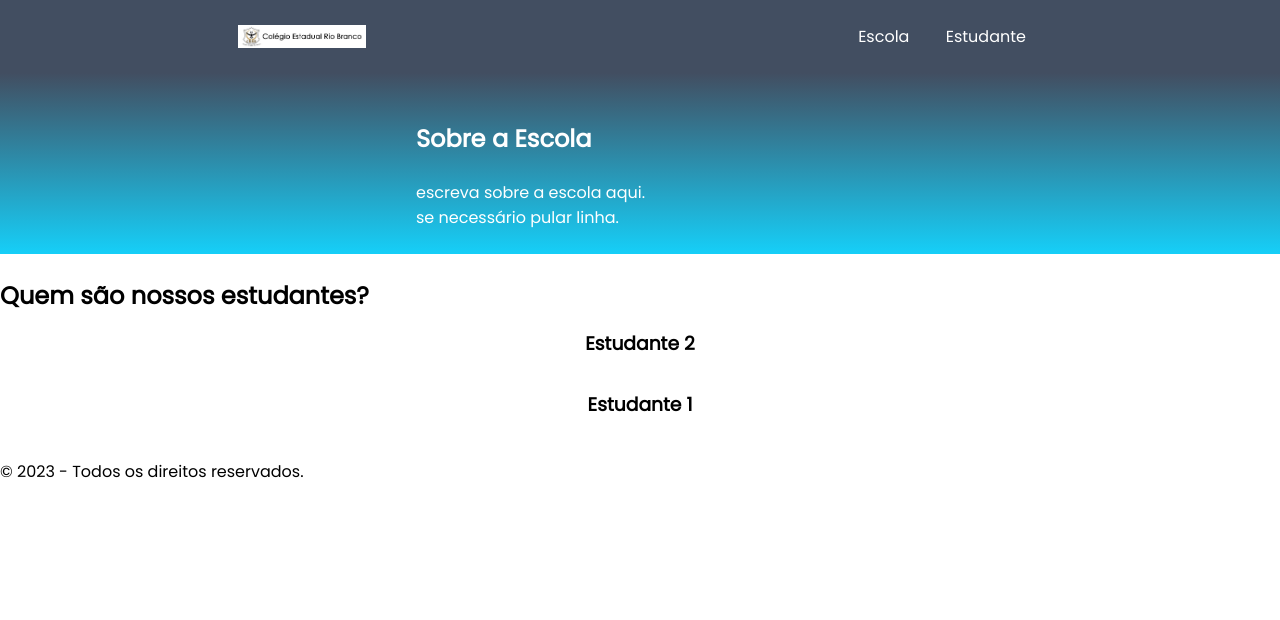
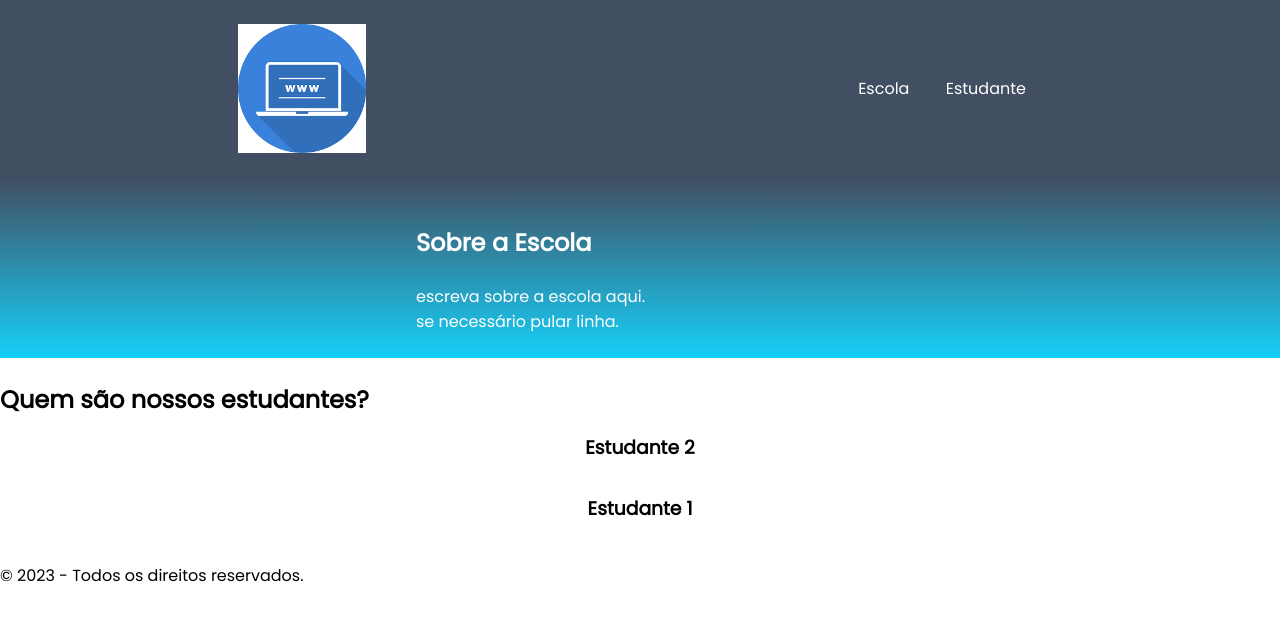
Before and after one commit to profviniciusdeoliveira/site-escola, a plain HTML site: page index.html in a window 1280 px wide. Drawn offline with Linux system fonts and the light colour scheme.

Commit message:
linha 15 imagem trasnferir

```diff
--- a/index.html
+++ b/index.html
@@ -12,7 +12,7 @@
 </head>
 <body>
     <header class="cabecalho">
-        <img class="cabecalho-imagem" src="CERB2023-logo.jpg" alt="CERB2023-logo">
+        <img class="cabecalho-imagem" src="transferir.png" alt="transferir">
         <ul class="cabecalho-lista">
             <li class="cabecalho-lista-item">Escola</li>
             <li class="cabecalho-lista-item">Estudante</li>
```
